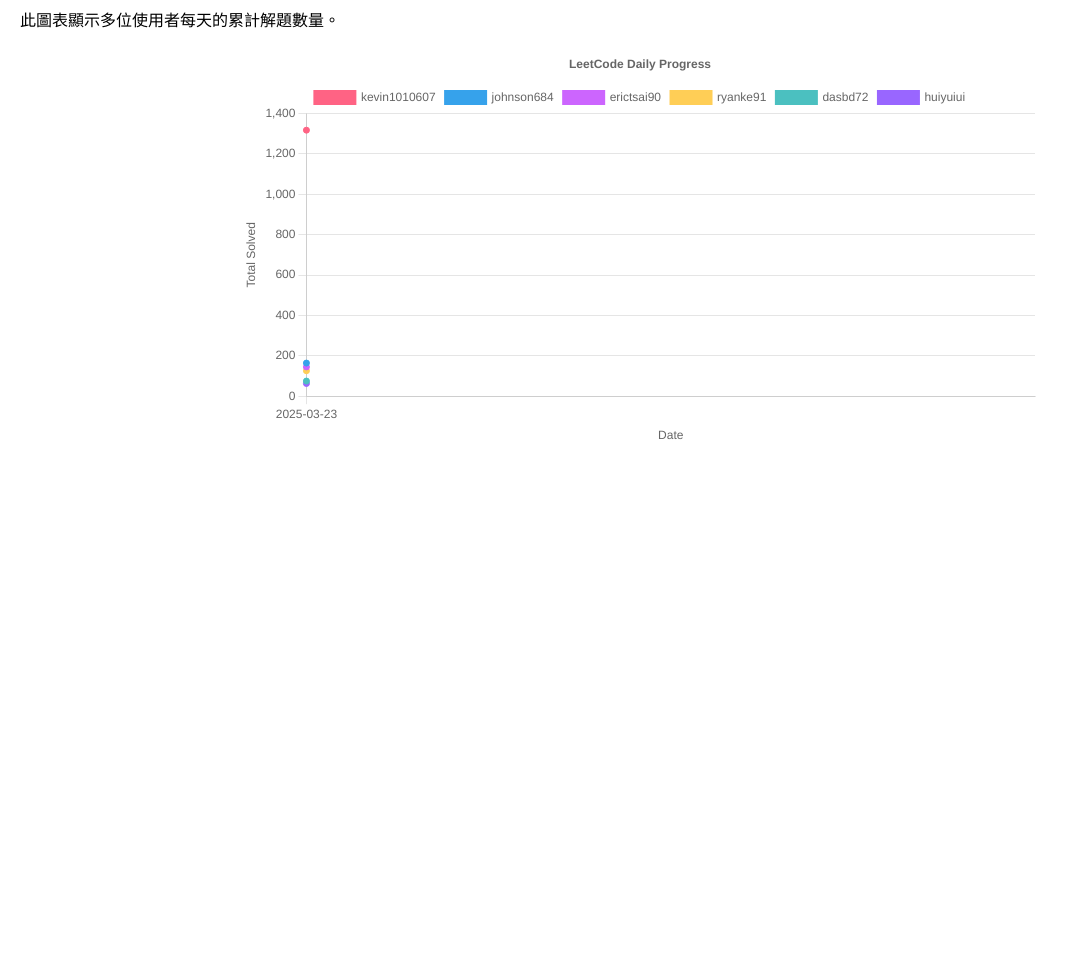
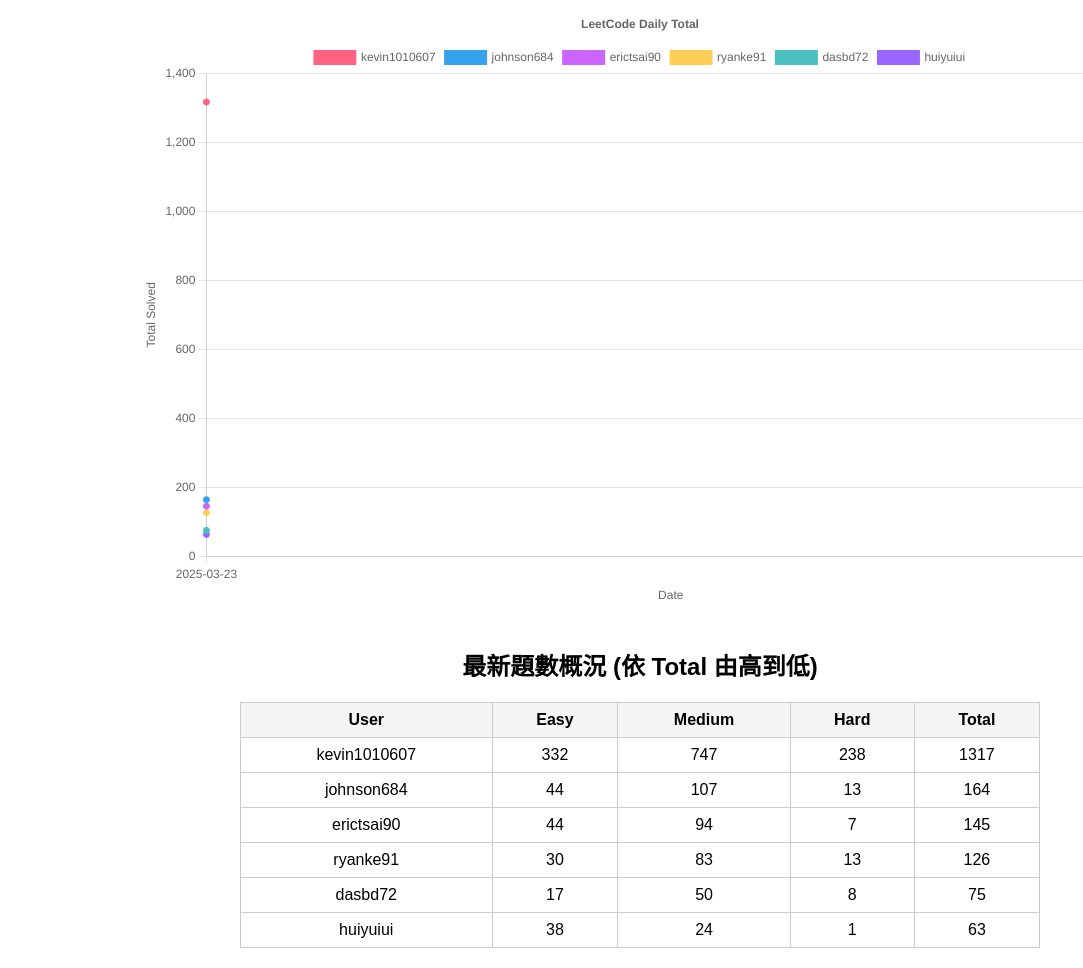
Before and after one commit to ryan910707/Leetcode_tracker, a plain HTML site: page docs/index.html in a window 1280 px wide. Shown: the part 73-1041 px from the top of the page, without its empty margins (0-1083 px from the left). Before the commit the page ends 800 px from the top, so only its background shows below. Drawn offline with nearby package versions, Linux system fonts and the light colour scheme.

Commit message:
add chart

```diff
--- a/docs/daily_progress.json
+++ b/docs/daily_progress.json
@@ -1,10 +1,40 @@
 {
   "2025-03-23": {
-    "kevin1010607": 1317,
-    "johnson684": 164,
-    "erictsai90": 145,
-    "ryanke91": 126,
-    "dasbd72": 75,
-    "huiyuiui": 63
+    "kevin1010607": {
+      "EASY": 332,
+      "MEDIUM": 747,
+      "HARD": 238,
+      "TOTAL": 1317
+    },
+    "johnson684": {
+      "EASY": 44,
+      "MEDIUM": 107,
+      "HARD": 13,
+      "TOTAL": 164
+    },
+    "erictsai90": {
+      "EASY": 44,
+      "MEDIUM": 94,
+      "HARD": 7,
+      "TOTAL": 145
+    },
+    "ryanke91": {
+      "EASY": 30,
+      "MEDIUM": 83,
+      "HARD": 13,
+      "TOTAL": 126
+    },
+    "dasbd72": {
+      "EASY": 17,
+      "MEDIUM": 50,
+      "HARD": 8,
+      "TOTAL": 75
+    },
+    "huiyuiui": {
+      "EASY": 38,
+      "MEDIUM": 24,
+      "HARD": 1,
+      "TOTAL": 63
+    }
   }
 }
--- a/docs/index.html
+++ b/docs/index.html
@@ -11,103 +11,194 @@
       margin: 20px;
     }
     #chart-container {
-      width: 100%;
-      max-width: 800px;
-      margin: 0 auto;
+      width: 1000px;   /* 或 80vw 等，依需求調整 */
+      height: 600px;   /* 調整高度 */
+      margin: 0 auto 40px auto;
     }
     .loading {
       color: gray;
       font-style: italic;
     }
+    table {
+      border-collapse: collapse;
+      margin: 0 auto;
+      width: 70%;
+      max-width: 800px;
+    }
+    th, td {
+      border: 1px solid #ccc;
+      padding: 8px 12px;
+      text-align: center;
+    }
+    th {
+      background-color: #f5f5f5;
+    }
+    tr:hover {
+      background-color: #fafafa;
+    }
   </style>
 </head>
 <body>
-  <h1>LeetCode Progress Chart</h1>
-  <p>此圖表顯示多位使用者每天的累計解題數量。</p>
+  <h1>LeetCode Progress</h1>
+
+  <!-- 圖表區 -->
   <div id="chart-container">
     <canvas id="progressChart"></canvas>
     <p id="loadingText" class="loading">Loading chart data...</p>
   </div>
 
+  <!-- 資訊顯示區(表格) -->
+  <h2 style="text-align:center;">最新題數概況 (依 Total 由高到低)</h2>
+  <table id="latest-table" style="display:none;">
+    <thead>
+      <tr>
+        <th>User</th>
+        <th>Easy</th>
+        <th>Medium</th>
+        <th>Hard</th>
+        <th>Total</th>
+      </tr>
+    </thead>
+    <tbody>
+      <!-- 動態插入 -->
+    </tbody>
+  </table>
+
   <script>
-    // 1. 先抓取 daily_progress.json
-    fetch('./daily_progress.json')
-      .then(response => response.json())
+    // 1. 抓取 daily_progress.json
+    fetch("./daily_progress.json")
+      .then(r => r.json())
       .then(data => {
         // data 結構：
         // {
-        //   "2025-03-21": { "kevin1010607": 123, "johnson684": 150, ... },
-        //   "2025-03-22": { "kevin1010607": 128, "johnson684": 153, ... }
+        //   "2025-03-21": {
+        //     "kevin1010607": { "EASY": 20, "MEDIUM":10, "HARD":5, "TOTAL":35 },
+        //     "johnson684":   { "EASY": 25, "MEDIUM":15, "HARD":10, "TOTAL":50 },
+        //     ...
+        //   },
+        //   "2025-03-22": { ... }
         // }
 
-        // 2. 將 data 轉成 Chart.js 需要的格式
-        //    先取得所有日期(排序後)與所有使用者ID
-        const allDates = Object.keys(data).sort(); // ["2025-03-21", "2025-03-22", ...]
-        const sampleDate = data[allDates[0]] || {};
-        const allUsers = Object.keys(sampleDate);  // ["kevin1010607", "johnson684", ...]
+        // 2. 先把日期(YYYY-MM-DD)排序
+        const allDates = Object.keys(data).sort();
+        if (allDates.length === 0) {
+          document.getElementById("loadingText").textContent = "No data yet.";
+          return;
+        }
 
-        // 3. 為每個使用者準備一條line
-        //    datasets: [{ label: user1, data: [...], borderColor: ..., fill: false }, ...]
+        // 3. 準備 Chart.js 所需的 labels (x軸 -> allDates)
+        const labels = allDates;
+
+        // 先從最新的一天取出使用者清單
+        const latestDate = allDates[allDates.length - 1];
+        const latestUsersData = data[latestDate]; // { user1: {...}, user2: {...}, ...}
+
+        // 再找出所有使用者 (不一定每天都一樣，但此範例假設相同)
+        // 可以用 Object.keys 取第一天或最新一天
+        const sampleDay = data[labels[0]];
+        const allUsers = Object.keys(sampleDay);
+
+        // 4. 準備 datasets (只用 TOTAL 畫線)
+        const colorPalette = ["#ff6384","#36a2eb","#cc65fe","#ffce56","#4bc0c0","#9966ff","#f67019"];
         const datasets = allUsers.map((user, idx) => {
-          // 每個日期對應的解題數
-          const userData = allDates.map(date => data[date][user]);
-
-          // 簡單幫每條線做個顏色
-          const colorList = ["#ff6384", "#36a2eb", "#cc65fe", "#ffce56", "#4bc0c0", "#9966ff", "#f67019"];
-          const color = colorList[idx % colorList.length];
-
+          // 每個日期對應的 total
+          const userDataArr = labels.map(date => {
+            const userObj = data[date][user];
+            return userObj && userObj.TOTAL !== null ? userObj.TOTAL : null;
+          });
+          const color = colorPalette[idx % colorPalette.length];
           return {
             label: user,
-            data: userData,
+            data: userDataArr,
             borderColor: color,
             backgroundColor: color,
-            tension: 0.1,
-            fill: false
+            fill: false,
+            tension: 0.1
           };
         });
 
-        // 4. 建立 Chart.js
-        const ctx = document.getElementById('progressChart').getContext('2d');
+        // 5. 建立 Chart
+        const ctx = document.getElementById("progressChart").getContext("2d");
         const chart = new Chart(ctx, {
-          type: 'line',
+          type: "line",
           data: {
-            labels: allDates,
+            labels: labels,
             datasets: datasets
           },
           options: {
             responsive: true,
-            plugins: {
-              title: {
-                display: true,
-                text: 'LeetCode Daily Progress'
-              },
-              legend: {
-                display: true
-              }
-            },
+            maintainAspectRatio: false, // 允許依 #chart-container 大小調整
             scales: {
               x: {
                 title: {
                   display: true,
-                  text: 'Date'
+                  text: "Date"
                 }
               },
               y: {
                 title: {
                   display: true,
-                  text: 'Total Solved'
+                  text: "Total Solved"
                 },
                 beginAtZero: true
+                // 若差異過大，可嘗試對數刻度:
+                // type: 'logarithmic',
+                // beginAtZero: false
+              }
+            },
+            plugins: {
+              title: {
+                display: true,
+                text: "LeetCode Daily Total"
+              },
+              legend: {
+                display: true
               }
             }
           }
         });
 
-        // 5. 移除「Loading...」字樣
+        // 移除 Loading
         document.getElementById("loadingText").style.display = "none";
+
+        // 6. 生成 "最新日期" 的表格 (依 TOTAL 排序)
+        const tbody = document.querySelector("#latest-table tbody");
+        if (latestUsersData) {
+          // 將對象轉成陣列 [ [user, {E,M,H,T}], ... ]
+          let arr = Object.entries(latestUsersData);
+
+          // 根據TOTAL做降冪排序
+          arr.sort((a,b) => {
+            const totalA = a[1].TOTAL ?? 0;
+            const totalB = b[1].TOTAL ?? 0;
+            return totalB - totalA; // 降冪
+          });
+
+          // 逐列插入表格
+          arr.forEach(([user, stats]) => {
+            const easy = stats.EASY ?? "-";
+            const med = stats.MEDIUM ?? "-";
+            const hard = stats.HARD ?? "-";
+            const tot = stats.TOTAL ?? "-";
+
+            const tr = document.createElement("tr");
+            tr.innerHTML = `
+              <td>${user}</td>
+              <td>${easy}</td>
+              <td>${med}</td>
+              <td>${hard}</td>
+              <td>${tot}</td>
+            `;
+            tbody.appendChild(tr);
+          });
+
+          // 顯示表格
+          document.getElementById("latest-table").style.display = "";
+        }
       })
       .catch(err => {
-        document.getElementById("loadingText").textContent = "Error loading data: " + err;
+        document.getElementById("loadingText").textContent =
+          "Error loading data: " + err;
       });
   </script>
 </body>
```
Also changed, not shown: 1 other file.
